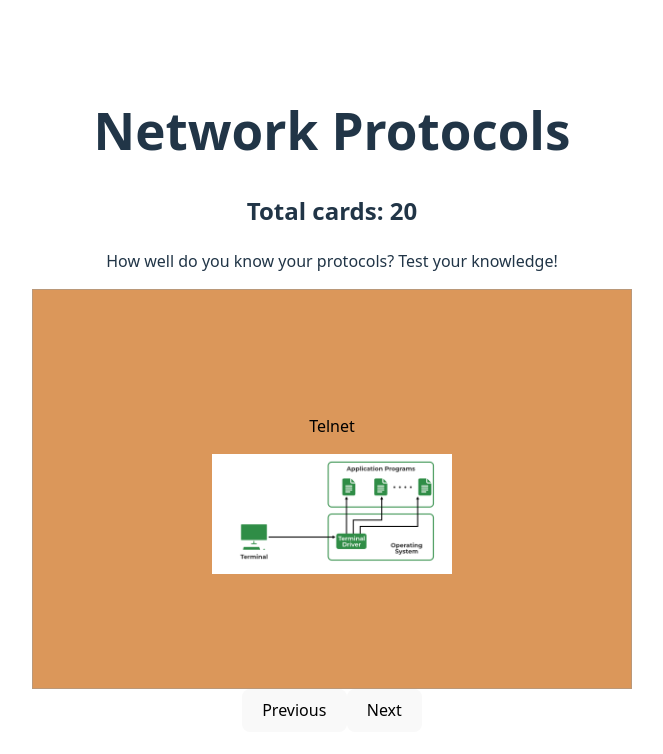
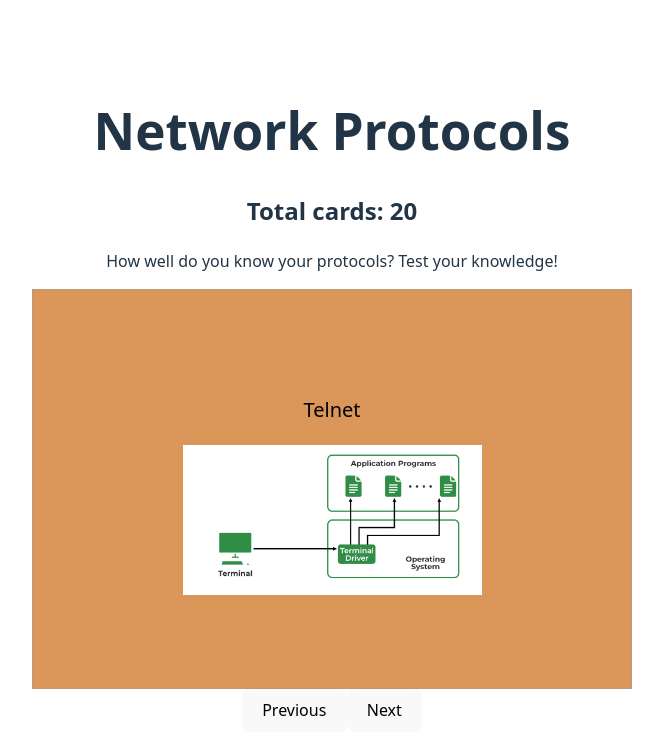
Before and after one commit to briannapinson/Protocol_Flashcards, a React (Vite) app: page / in a window 1280 px wide. Shown: the top 754 px of the page, without its empty margins (308-971 px from the left). Built offline with nearby package versions, Linux system fonts and the light colour scheme.

Commit message:
changed font size

```diff
--- a/src/App.css
+++ b/src/App.css
@@ -6,6 +6,6 @@
 }
 
 .image {
-  width: 40%;
+  width: 50%;
 
 }
--- a/src/Card.css
+++ b/src/Card.css
@@ -16,4 +16,5 @@
     justify-content: center;
     align-items: center;
     text-align: center;
+    font-size: 20px;
 }
```
